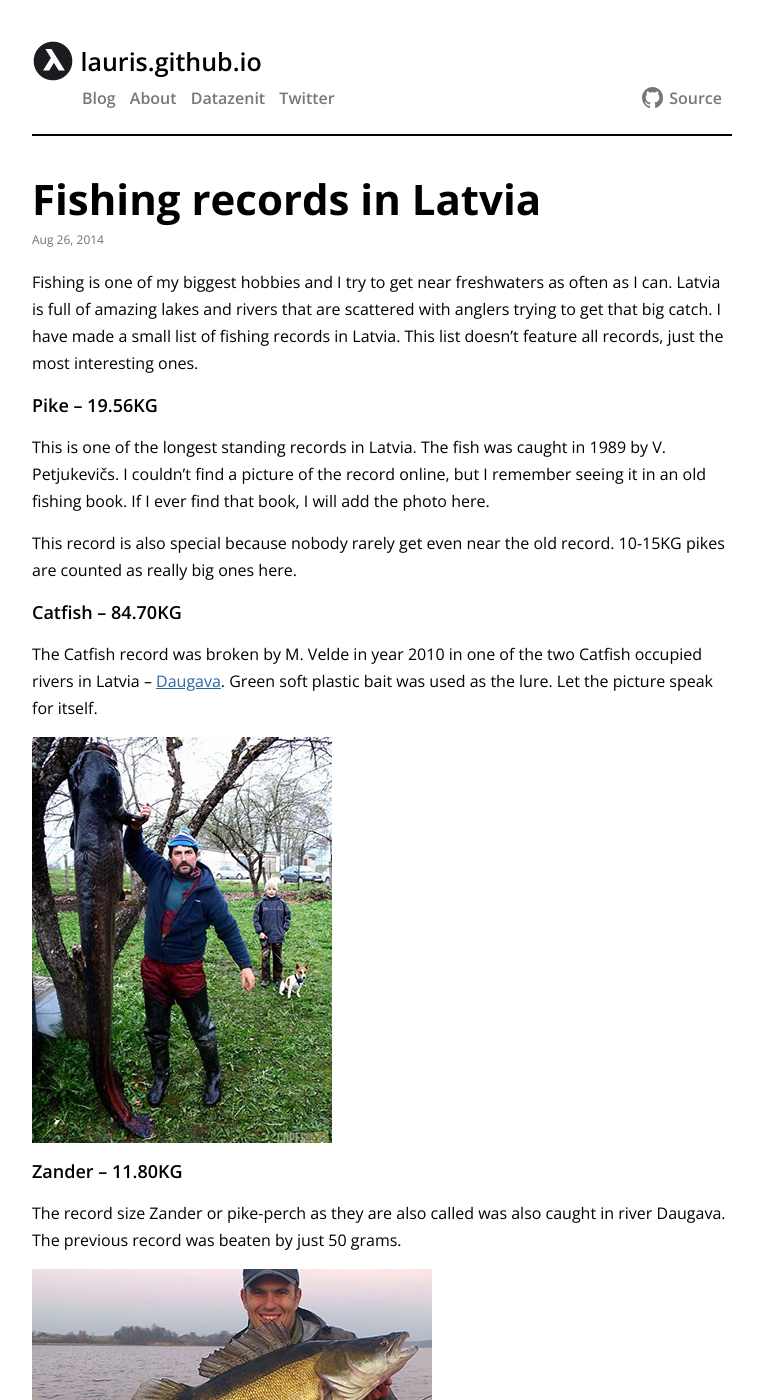
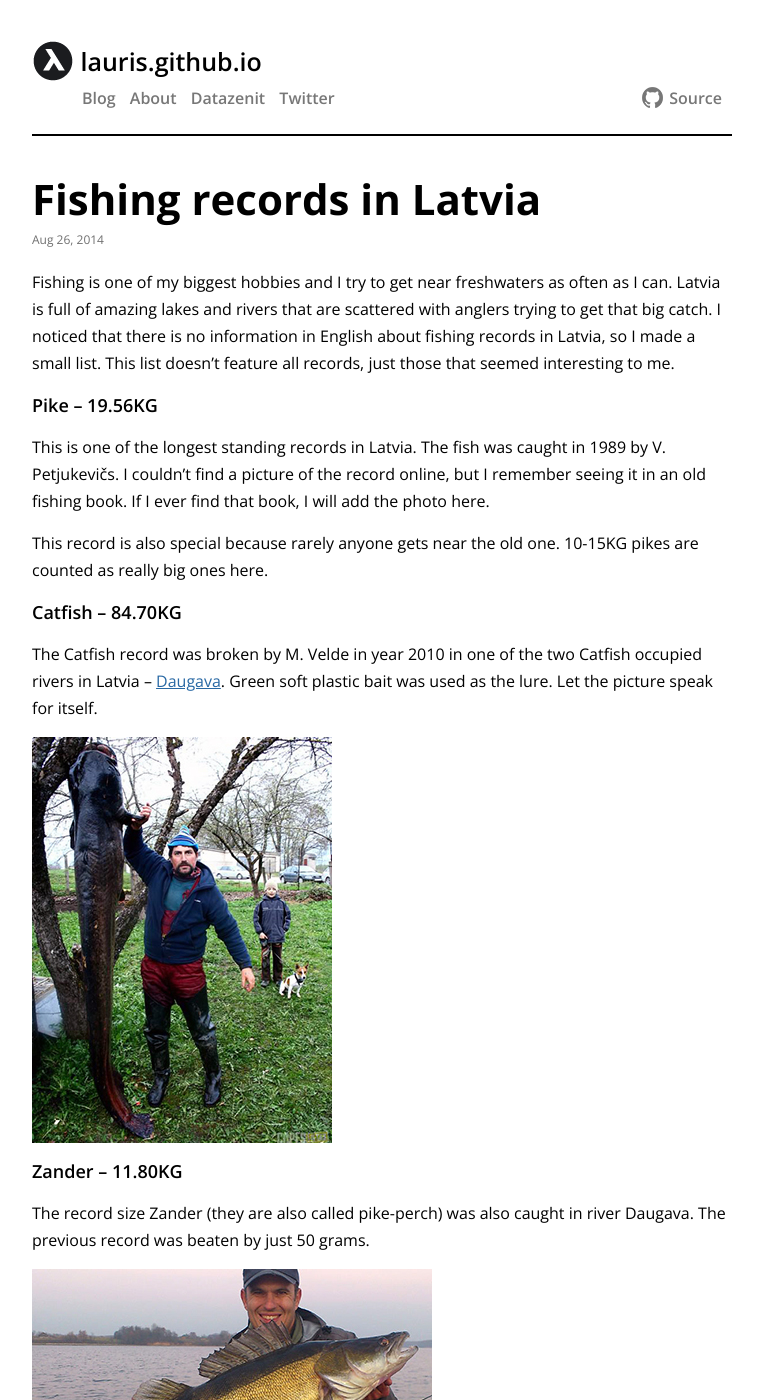
Before and after one commit to lauris/lauris.github.com, a Jekyll site: the page built from _posts/2014-08-26-fishing-records-in-latvia.md, in a window 1280 px wide and 1400 px high. Shown: the whole window, without its empty margins (258-1021 px from the left). Built offline with Jekyll 4.4.1, drawn with Linux system fonts in a browser that asks for light colours; comment, search, counter and statistics services are not loaded; some of the changed text lies outside the part shown.

Commit message:
Fix small typos.

```diff
--- a/_posts/2014-08-26-fishing-records-in-latvia.md
+++ b/_posts/2014-08-26-fishing-records-in-latvia.md
@@ -4,7 +4,7 @@ title: "Fishing records in Latvia"
 category: fishing
 ---
 
-Fishing is one of my biggest hobbies and I try to get near freshwaters as often as I can. Latvia is full of amazing lakes and rivers that are scattered with anglers trying to get that big catch. I have made a small list of fishing records in Latvia. This list doesn't feature all records, just the most interesting ones.
+Fishing is one of my biggest hobbies and I try to get near freshwaters as often as I can. Latvia is full of amazing lakes and rivers that are scattered with anglers trying to get that big catch. I noticed that there is no information in English about fishing records in Latvia, so I made a small list. This list doesn't feature all records, just those that seemed interesting to me.
 
 <!-- more -->
 
@@ -12,7 +12,7 @@ Fishing is one of my biggest hobbies and I try to get near freshwaters as often
 
 This is one of the longest standing records in Latvia. The fish was caught in 1989 by V. Petjukevičs. I couldn't find a picture of the record online, but I remember seeing it in an old fishing book. If I ever find that book, I will add the photo here.
 
-This record is also special because nobody rarely get even near the old record. 10-15KG pikes are counted as really big ones here.
+This record is also special because rarely anyone gets near the old one. 10-15KG pikes are counted as really big ones here.
 
 ## Catfish – 84.70KG
 
@@ -22,7 +22,7 @@ The Catfish record was broken by M. Velde in year 2010 in one of the two Catfish
 
 ## Zander – 11.80KG
 
-The record size Zander or pike-perch as they are also called was also caught in river Daugava. The previous record was beaten by just 50 grams.
+The record size Zander (they are also called pike-perch) was also caught in river Daugava. The previous record was beaten by just 50 grams.
 
 ![Zander record in Latvia](/images/blog/zander-record-latvia.jpg)
 
```
Also changed, not shown: other parts of _posts/2014-08-26-fishing-records-in-latvia.md (+1 -1 lines).
